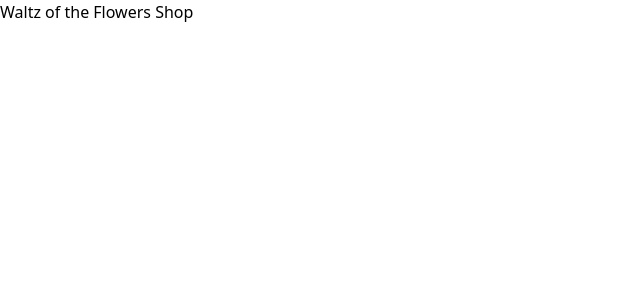
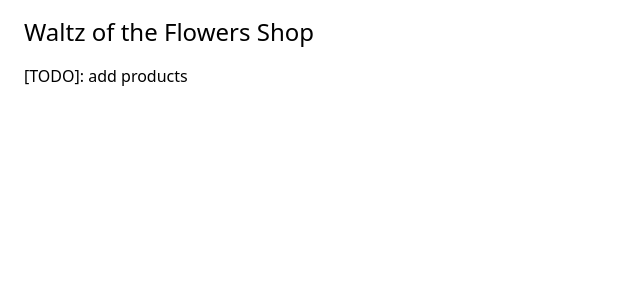
Before and after one commit to IMakeTheSites/flower-waltz, a Next.js app: page / in a window 1280 px wide. Shown: the top 300 px of the page, without its empty margins (0-640 px from the left). Built offline with nearby package versions, Linux system fonts and the light colour scheme.

Commit message:
Utility-first css

```diff
--- /dev/null
+++ b/src/components/Title.js
@@ -0,0 +1,5 @@
+function Title({ children }) {
+  return <h1 className="text-2xl pb-4">{children}</h1>;
+}
+
+export default Title;
--- a/src/pages/index.js
+++ b/src/pages/index.js
@@ -1,4 +1,5 @@
 import Head from 'next/head';
+import Title from '../components/Title';
 
 function HomePage() {
   return (
@@ -6,8 +7,9 @@ function HomePage() {
       <Head>
         <title>Waltz of the Flowers Shop</title>
       </Head>
-      <main>
-        <h1>Waltz of the Flowers Shop</h1>
+      <main className="px-6 py-4">
+        <Title>Waltz of the Flowers Shop</Title>
+        <p>[TODO]: add products</p>
       </main>
     </>
   );
--- a/tailwind.config.js
+++ b/tailwind.config.js
@@ -1,8 +1,8 @@
 /** @type {import('tailwindcss').Config} */
 module.exports = {
   content: [
-    './pages/**/*.{js,ts,jsx,tsx}',
-    './components/**/*.{js,ts,jsx,tsx}',
+    './src/pages/**/*.{js,ts,jsx,tsx}',
+    './src/components/**/*.{js,ts,jsx,tsx}',
   ],
   theme: {
     extend: {},
```
Also changed, not shown: public/favicon.png (added).
